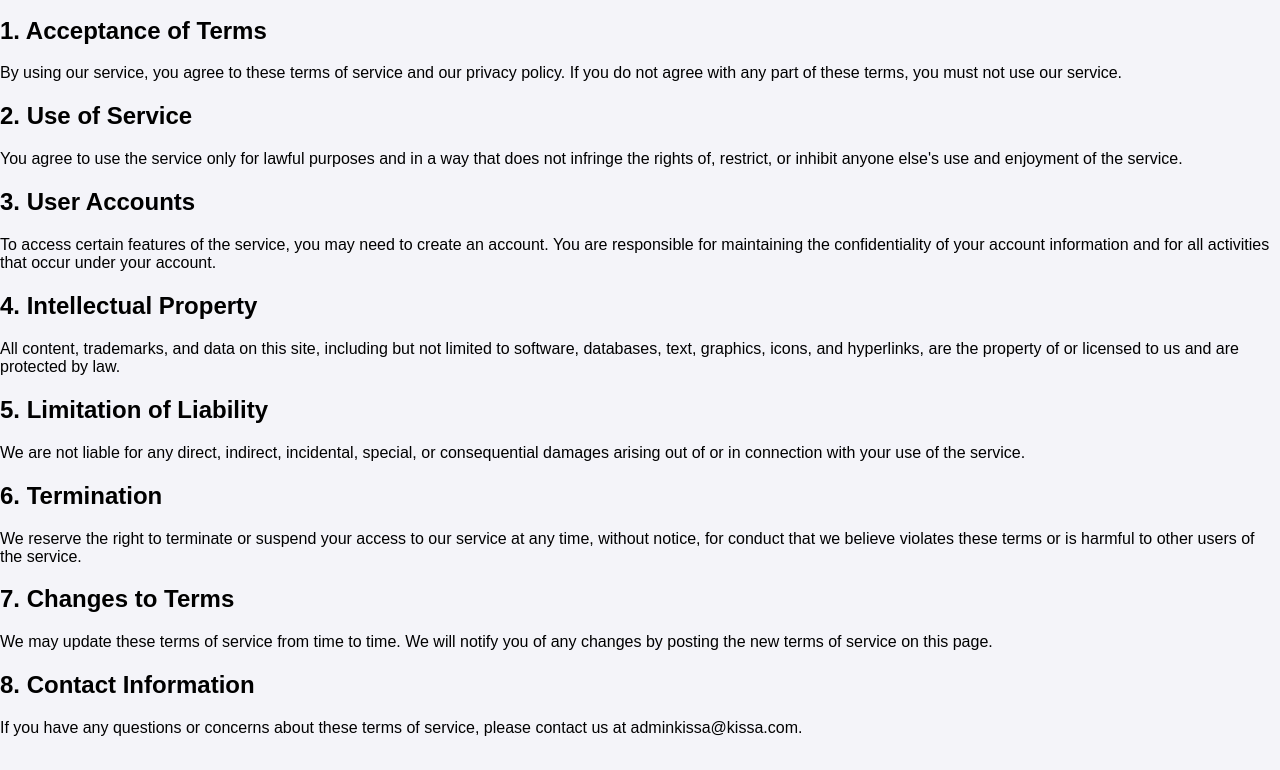
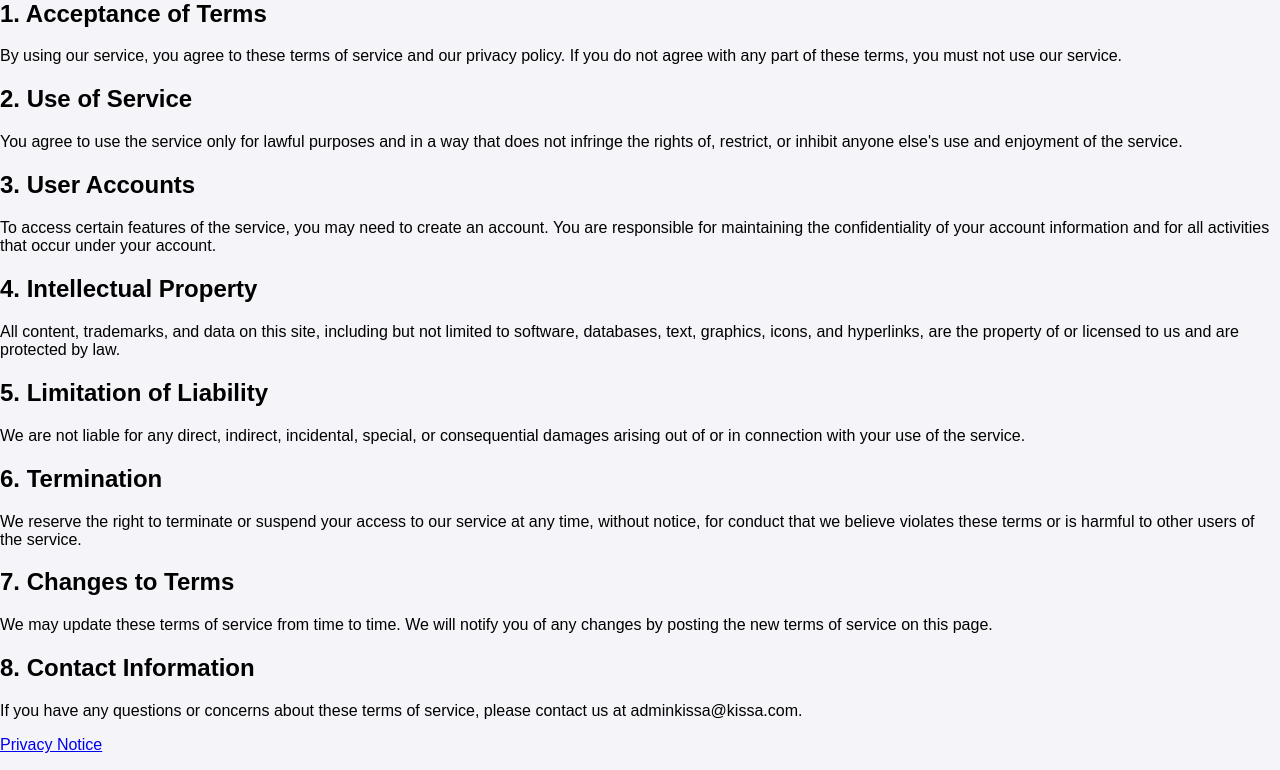
Before and after one commit to TimoKorkeakangas/cybersecurity_and_data_privacy, a plain HTML site: page views/terms.html in a window 1280 px wide. Shown: the part 68-838 px from the top of the page. Drawn offline with Linux system fonts and the light colour scheme.

Commit message:
Added links to privacy notice to login and terms of service

```diff
--- a/views/terms.html
+++ b/views/terms.html
@@ -36,6 +36,10 @@
 
         <h2>8. Contact Information</h2>
         <p>If you have any questions or concerns about these terms of service, please contact us at adminkissa@kissa.com.</p>
+
+        <p>
+            <a href="/privacynotice">Privacy Notice</a>
+        </p>
     </section>
 </body>
 
```
Also changed, not shown: views/login.html (+3 -0 lines).
